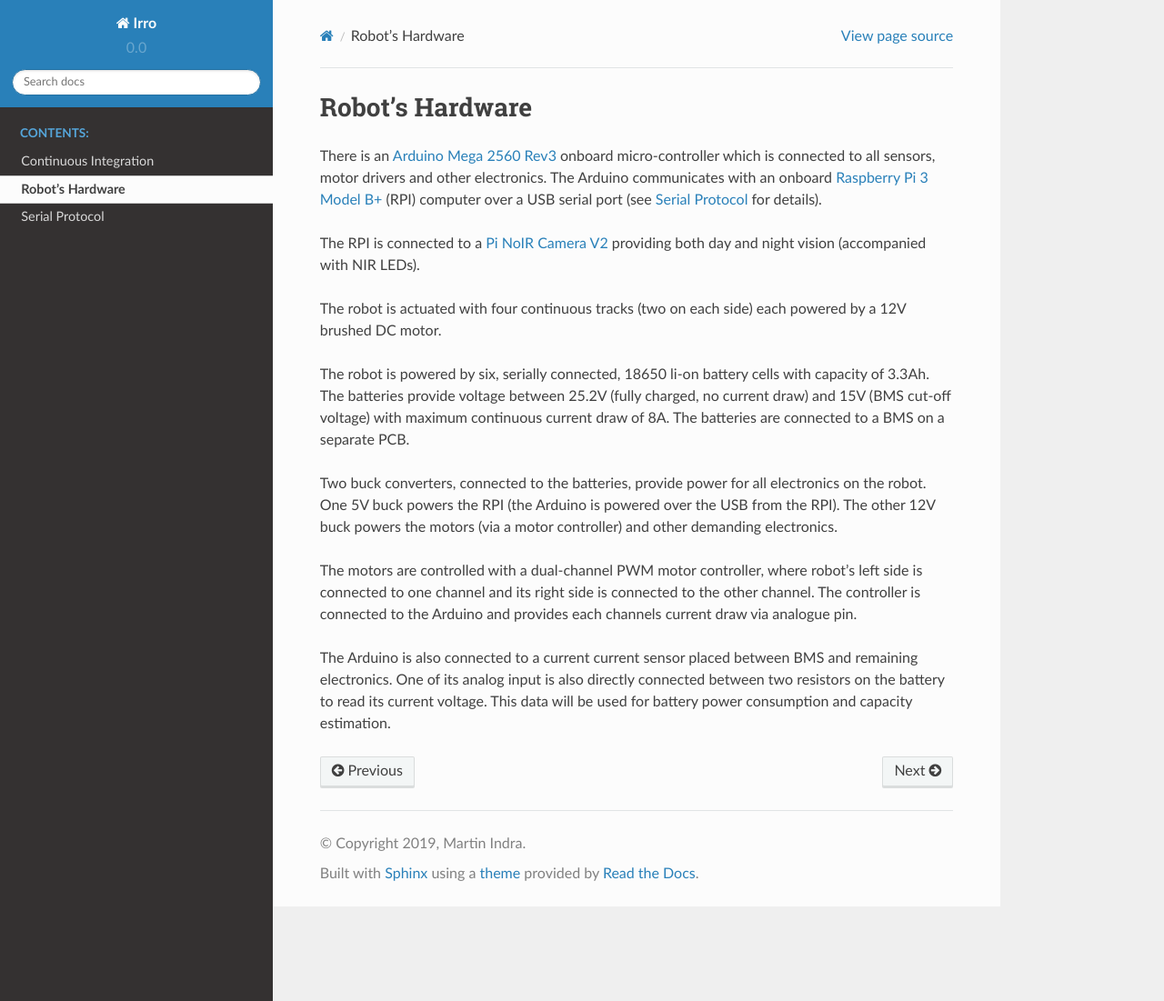
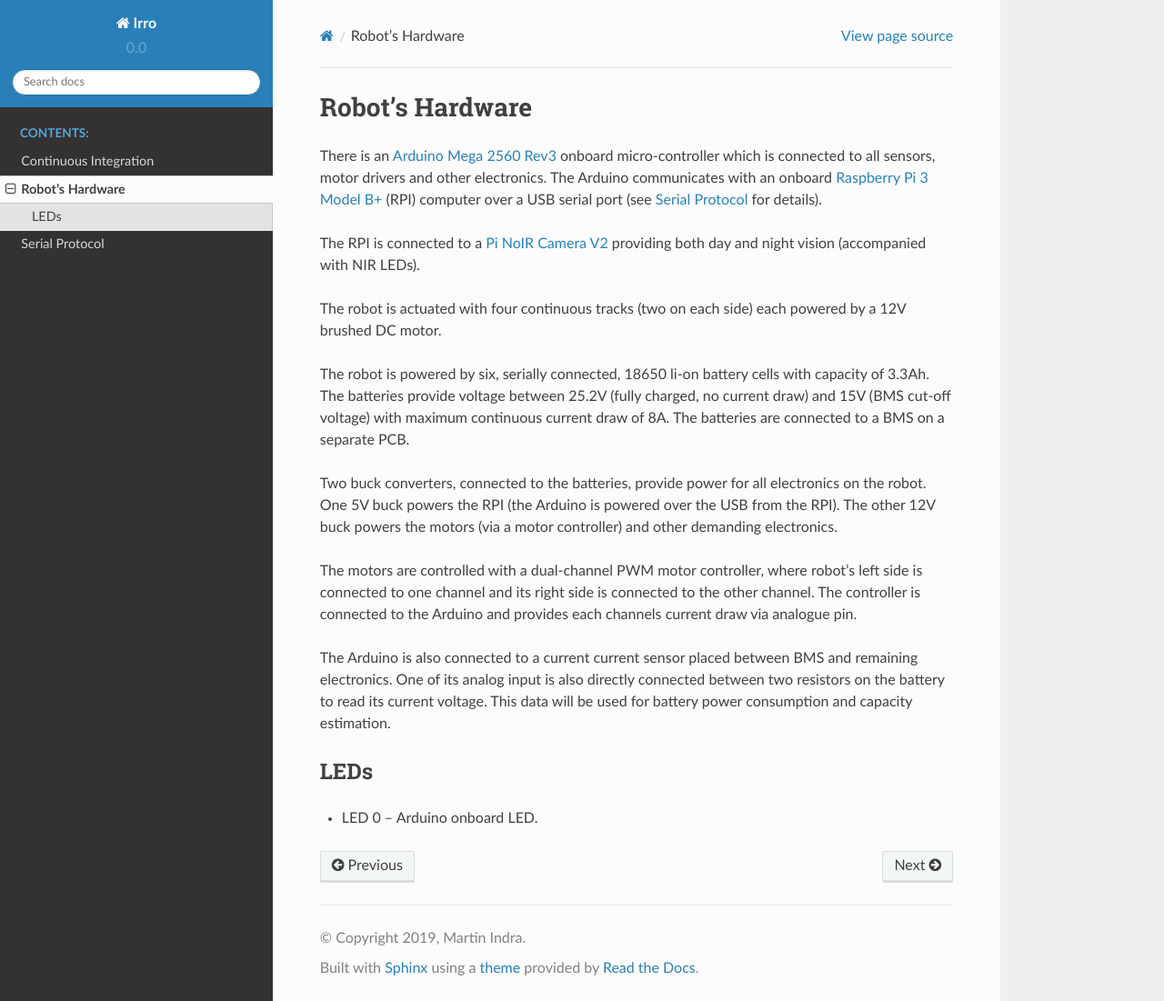
Before and after one commit to Indy2222/irro, a Sphinx documentation site: the page built from docs/hw.rst, in a window 1280 px wide and 1101 px high. Shown: the whole window at 91% size. Built offline with Sphinx 7.4.7 and the Read the Docs theme 2.0.0, drawn with Linux system fonts in a browser that asks for light colours.

Commit message:
Add LED numbering to the docs

```diff
--- a/docs/hw.rst
+++ b/docs/hw.rst
@@ -43,3 +43,10 @@ will be used for battery power consumption and capacity estimation.
 .. TODO add electrical wiring here Issue#1
 
 .. TODO add photo of fully assembled robot
+
+.. _hw.leds:
+
+LEDs
+====
+
+* LED 0 -- Arduino onboard LED.
--- a/docs/serial_protocol.rst
+++ b/docs/serial_protocol.rst
@@ -34,4 +34,4 @@ LED (0x00)
   byte payload which is a bit LED on/off bit mask (1 for on, 0 for off). Most
   significant bit corresponds to LED number 0.
 
-.. TODO link to documentation of which LED is which
+  See :ref:`hw.leds`.
```
